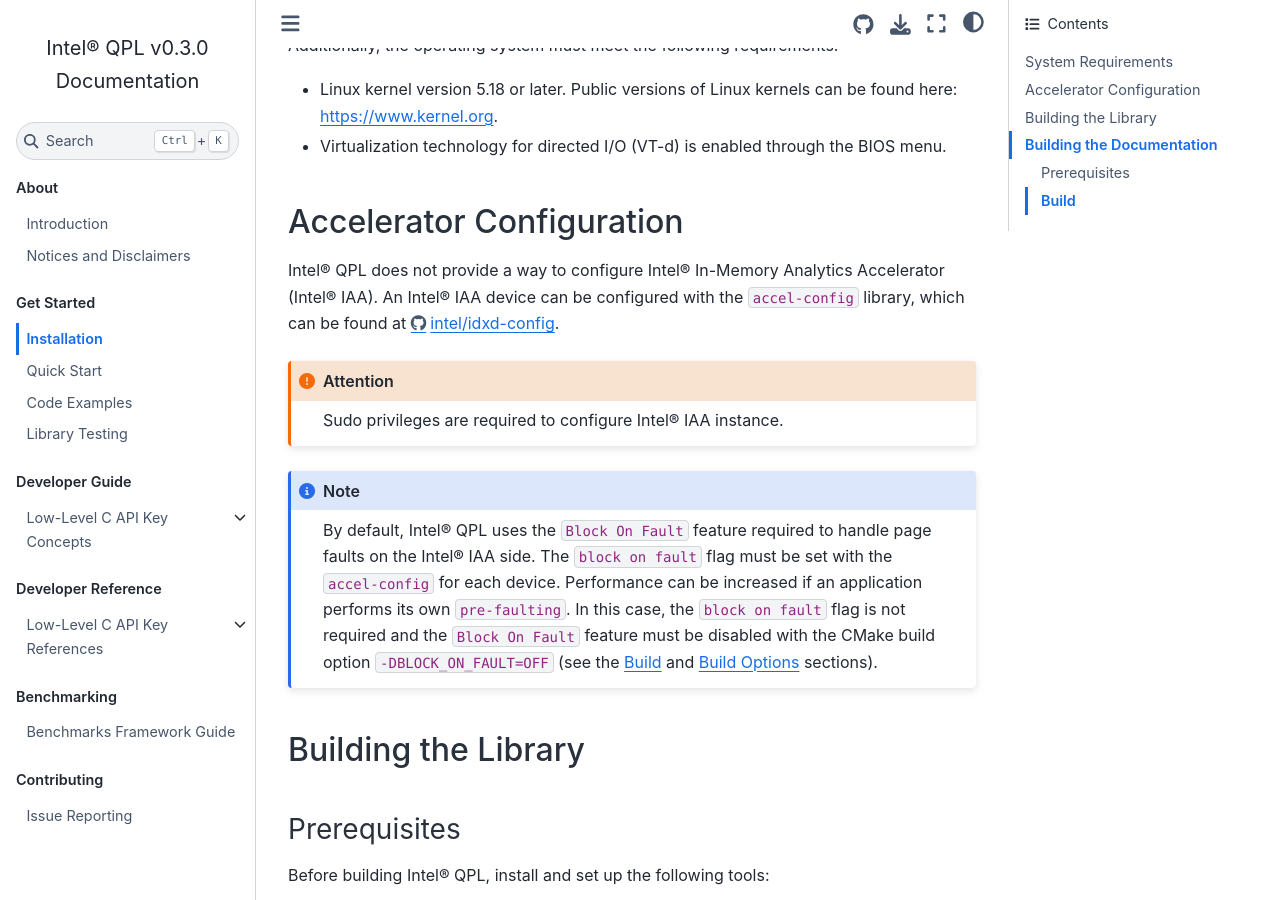
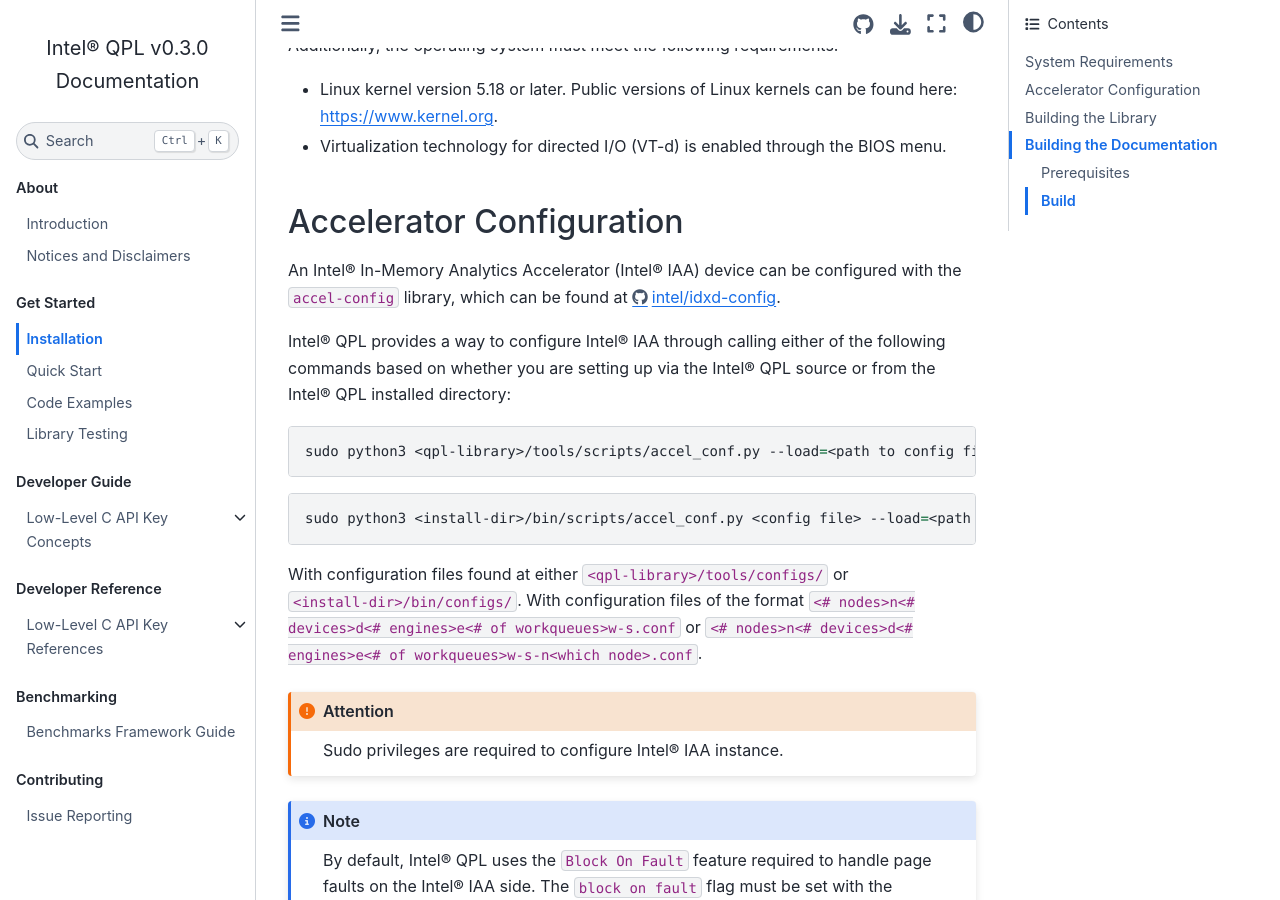
Before and after one commit to intel/qpl, a Sphinx documentation site: the page built from doc/source/documentation/get_started_docs/installation.rst, in a window 1280 px wide and 900 px high, scrolled down 733 px. Built offline with Sphinx 7.4.7 and the Sphinx Book theme 1.1.4, drawn with Linux system fonts in a browser that asks for light colours.

Commit message:
[doc] updated installation with IAA configuration description (#612)
* updated installation with IAA configuration description

* updated trademark and spelling out first occurence of IAA

```diff
--- a/doc/source/documentation/get_started_docs/installation.rst
+++ b/doc/source/documentation/get_started_docs/installation.rst
@@ -46,9 +46,25 @@
 Accelerator Configuration
 *************************
 
-Intel® QPL does not provide a way to configure Intel® In-Memory Analytics Accelerator (Intel® IAA).
-An Intel® IAA device can be configured with the ``accel-config`` library,
-which can be found at https://github.com/intel/idxd-config.
+An Intel® In-Memory Analytics Accelerator (Intel® IAA) device can be
+configured with the ``accel-config`` library, which can be found at
+https://github.com/intel/idxd-config.
+
+Intel® QPL provides a way to configure Intel® IAA through calling
+either of the following commands based on whether you are setting up
+via the Intel® QPL source or from the Intel® QPL installed directory:
+
+.. code-block:: shell
+
+   sudo python3 <qpl-library>/tools/scripts/accel_conf.py --load=<path to config file>
+
+.. code-block:: shell
+
+   sudo python3 <install-dir>/bin/scripts/accel_conf.py <config file> --load=<path to config file>
+
+With configuration files found at either ``<qpl-library>/tools/configs/`` or ``<install-dir>/bin/configs/``.
+With configuration files of the format ``<# nodes>n<# devices>d<# engines>e<# of workqueues>w-s.conf`` or
+``<# nodes>n<# devices>d<# engines>e<# of workqueues>w-s-n<which node>.conf``.
 
 .. attention::
 
```
